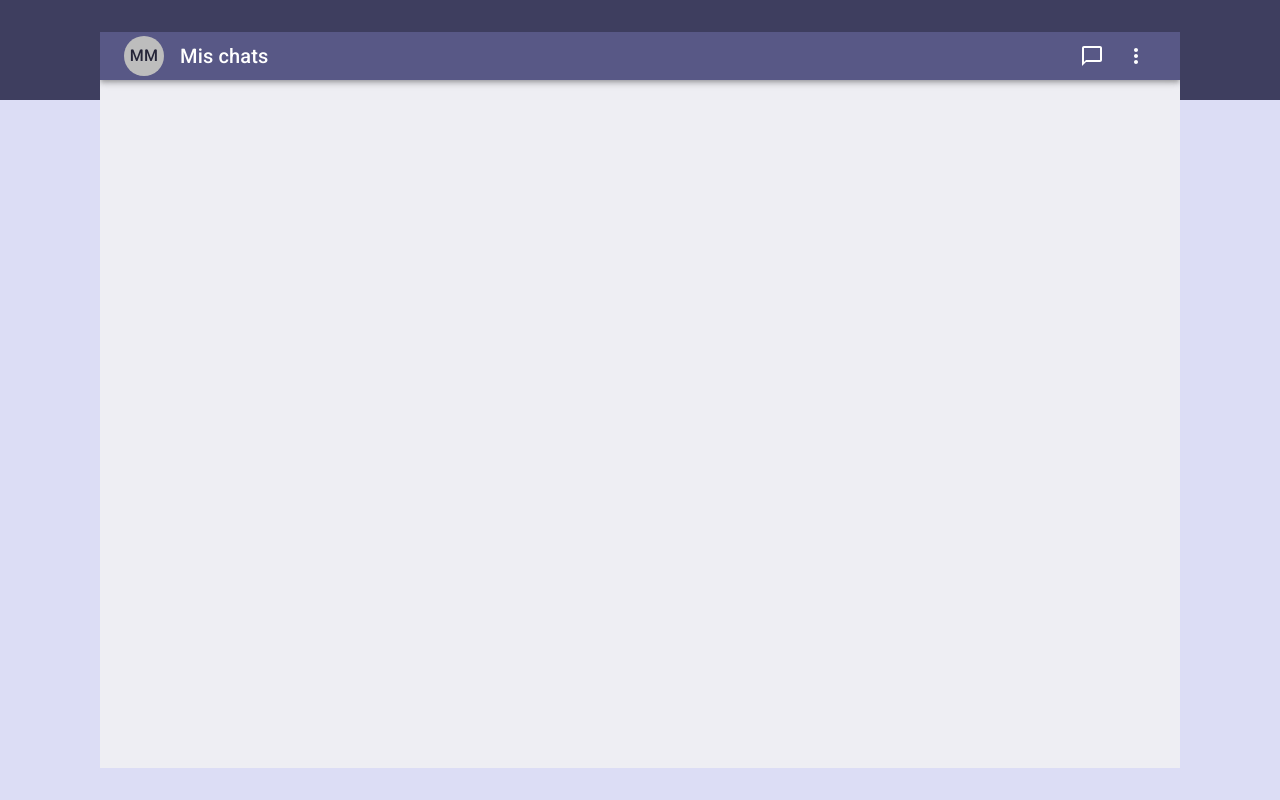
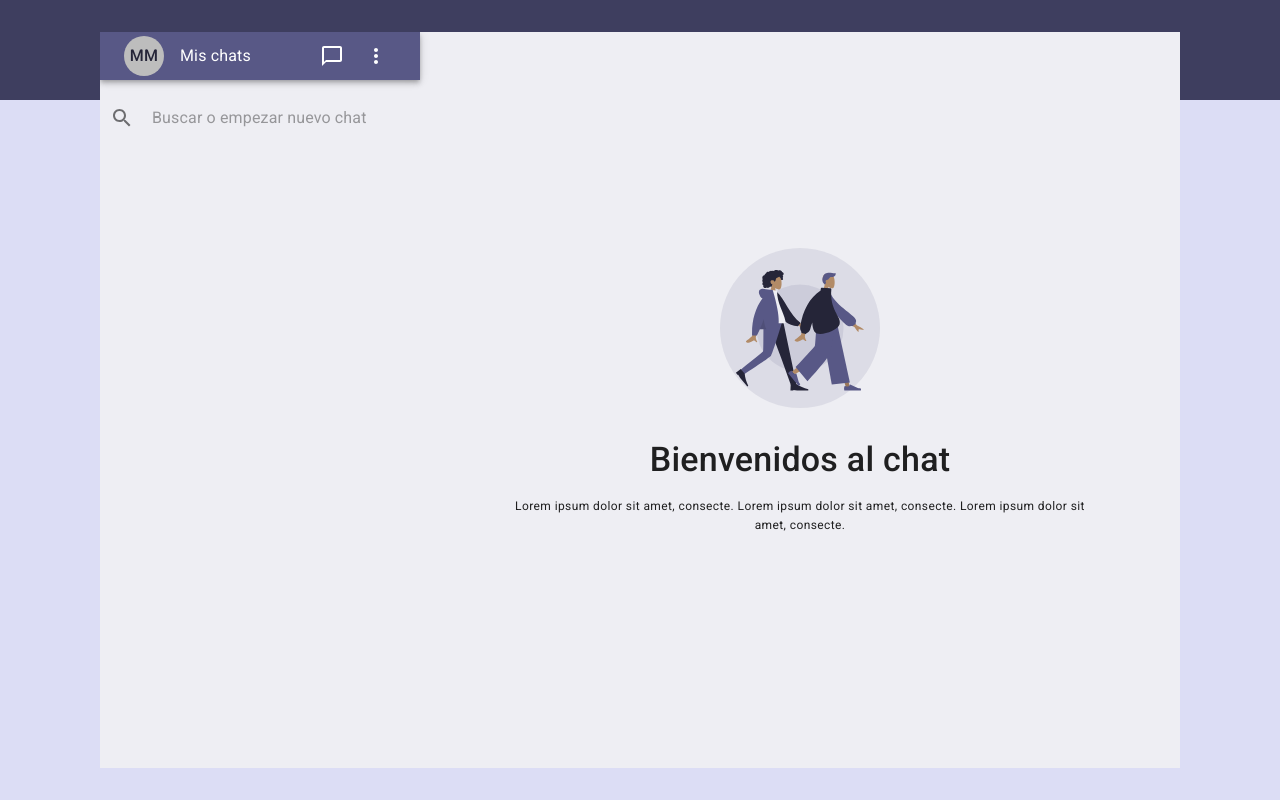
Before and after one commit to JoalbertMilano/samgreen-test, a Next.js app: page /chats in a window 1280 px wide. Built offline with nearby package versions, Linux system fonts and the light colour scheme.

Commit message:
Adding search chat input

```diff
--- a/next.config.js
+++ b/next.config.js
@@ -1,6 +1,5 @@
 /** @type {import('next').NextConfig} */
 const nextConfig = {
-  experimental: { images: { layoutRaw: true } },
   reactStrictMode: true,
 }
 
--- a/pages/chats/index.js
+++ b/pages/chats/index.js
@@ -1,16 +1,34 @@
 import { Layout } from '../../src/components/Layout'
 import { Nav } from '../../src/components/Nav'
-import { Typography } from '@mui/material'
+import { Typography, Box, Stack } from '@mui/material'
 import { ChatBubbleOutline } from '@mui/icons-material'
+import { SearchInput } from '../../src/components/SearchInput'
+import Image from 'next/image'
 
 export default function Chats() {
     return (
         <Layout>
-            <Nav icon={<ChatBubbleOutline />} avatar="MM" hideAvatar>
-                <Typography variant="h6" color="inherit" component="div">
-                    Mis chats
-                </Typography>
-            </Nav>
+            <Stack direction="row" sx={{ height: "100%"}}>
+                <Box flex={2} sx={{ maxWidth: { md: "320px"} }}>
+                    <Nav icon={<ChatBubbleOutline />} avatar="MM" hideAvatar>
+                        <Typography variant="h7" color="inherit" component="div">
+                            Mis chats
+                        </Typography>
+                    </Nav>
+                    <SearchInput placeholder="Buscar o empezar nuevo chat" ariaLabel="search chat" />
+                </Box>
+                <Stack flex={3} direction="column" alignItems="center" justifyContent="center" sx={{ display: {xs: "none", md: "flex"} }}>
+                    <Box sx={{ width: "fit-content"}}>
+                        <Image src='/NoMessages.svg' width={160} height={160} />
+                    </Box>
+                    <Typography mt={3} variant='h4' sx={{ fontWeight: 500 }} align='center'>
+                        Bienvenidos al chat
+                    </Typography>
+                    <Typography mt={2} variant='caption' paragraph align='center' sx={{ width: "75%" }}>
+                        Lorem ipsum dolor sit amet, consecte. Lorem ipsum dolor sit amet, consecte. Lorem ipsum dolor sit amet, consecte.
+                    </Typography>
+                </Stack>
+            </Stack>
         </Layout>
     )
 }
--- a/src/components/Login/index.js
+++ b/src/components/Login/index.js
@@ -10,7 +10,7 @@ export const Login = () => {
         <Stack direction="column" spacing={2} sx={{ flexDirection: { md: "row" }, gap: { md: 8 }, alignItems: { xs: "start", md: "center" }, padding: { xs: 2, md: 4 }, height: "100%" }}>
             <Box mt={4} sx={{ order: { md: 2 }, flex: { md: 1 } }}>
                 <Box sx={{ width: "fit-content", margin: "auto" }}>
-                <Image src='/NoMessages.svg' width={160} height={160} />
+                    <Image src='/NoMessages.svg' width={160} height={160} />
                 </Box>
                 <Typography mt={3} variant='h4' sx={{ display: { xs: "none", md: "block" }, fontWeight: 500 }} align='center'>
                 Bienvenidos al chat
--- /dev/null
+++ b/src/components/SearchInput/index.js
@@ -0,0 +1,13 @@
+import { Box, InputBase, IconButton } from '@mui/material'
+import { Search } from '@mui/icons-material'
+
+export const SearchInput = ({ placeholder, ariaLabel }) => {
+    return (
+        <Box sx={{ display: {xs: "none", md: "flex"} }}>
+            <IconButton type="submit" sx={{ p: '10px' }} aria-label="search">
+                <Search />
+            </IconButton>
+            <InputBase placeholder={placeholder} inputProps={{ 'aria-label': ariaLabel }} sx={{ ml: 1, mr: 1, flex: 1 }} />
+        </Box>
+    )
+}
```
